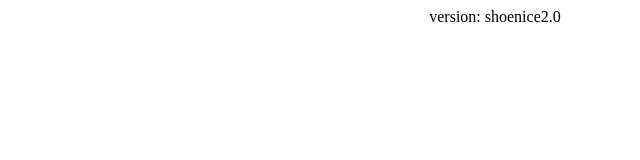
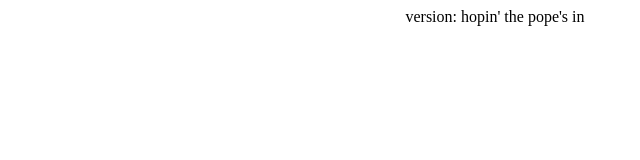
Before and after one commit to sixorfour/worknotes, a plain HTML site: page index.html in a window 1280 px wide. Shown: the full height of the page, 145-785 px from the left. Drawn offline with Linux system fonts and the light colour scheme.

Commit message:
Update index.html

```diff
--- a/index.html
+++ b/index.html
@@ -4,7 +4,7 @@
     <link rel="stylesheet" type="text/css" href="style.css">
 </head>
 <body>
-    <center>version: shoenice2.0</center>
+    <center>version: hopin' the pope's in</center>
     <div id="formsContainer"></div>
     <div id="infoContainer"></div>
     <button id="newCallBtn">New Call</button>
```
